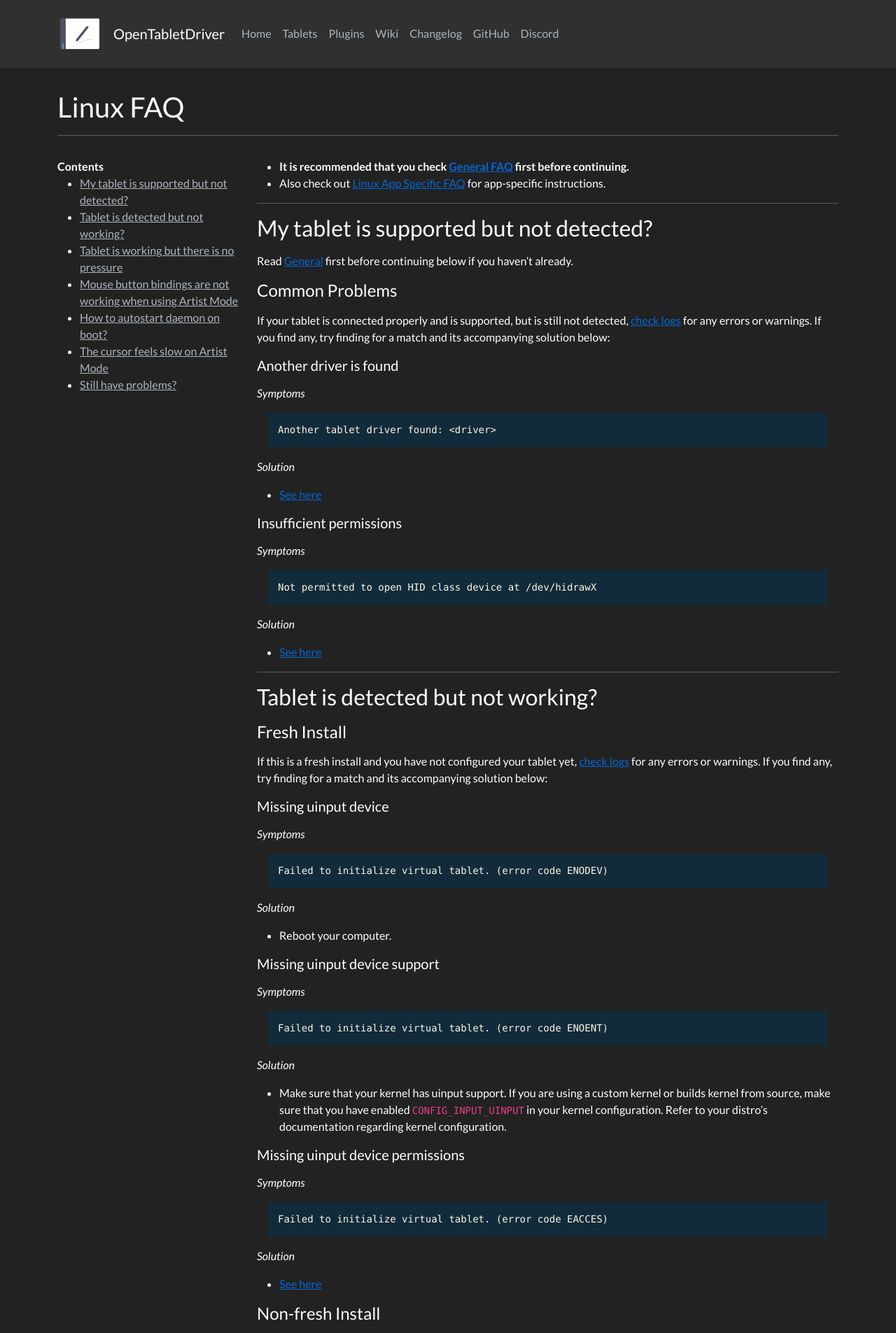
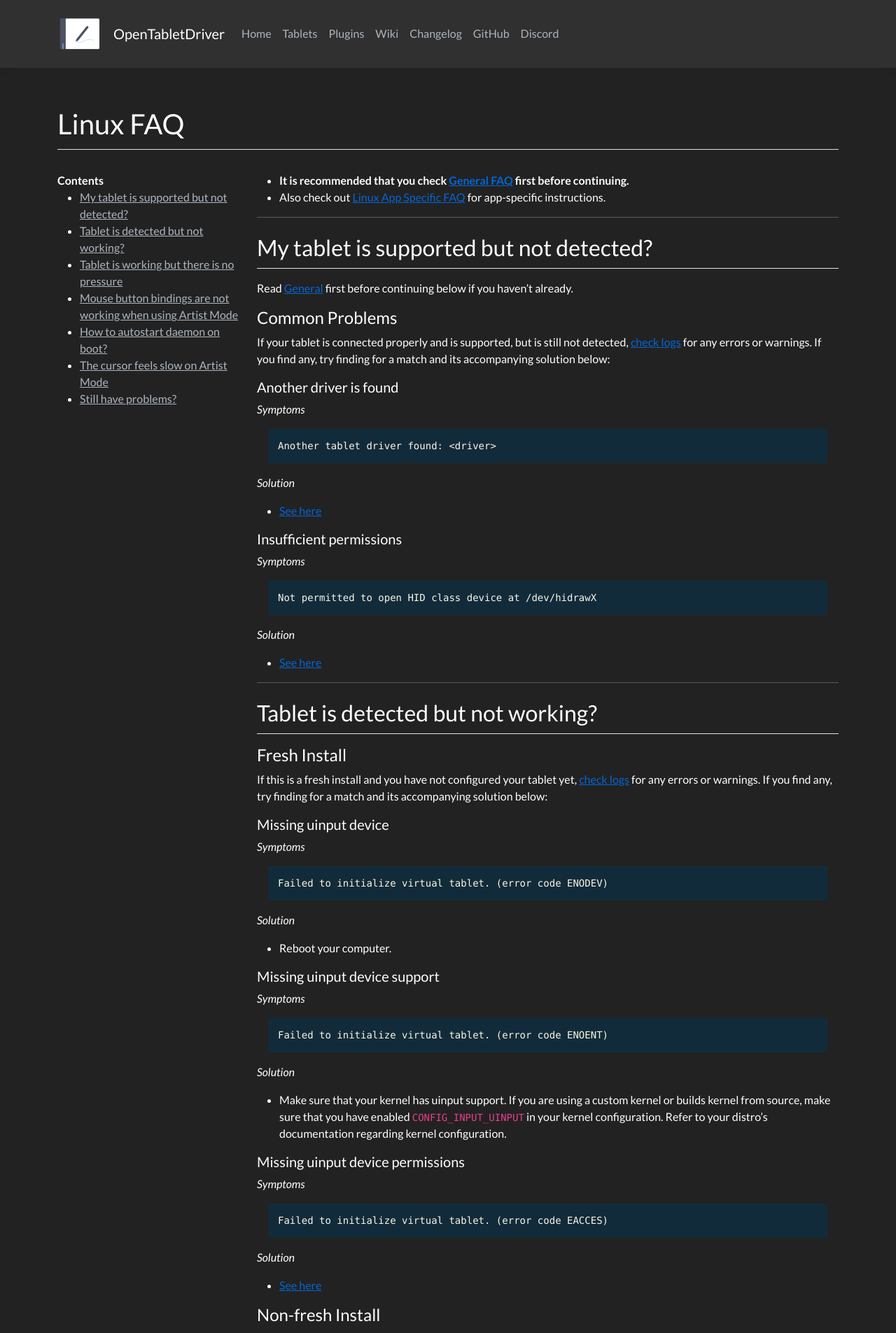
Before and after one commit to OpenTabletDriver/opentabletdriver.github.io, a Jekyll site: the page built from _wiki/FAQ/Linux.md, in a window 1280 px wide. Shown: the top 1905 px of the page at 70% size. Built offline with Jekyll 4.4.1, drawn with Linux system fonts in a browser that asks for light colours; nearby versions of some CDN libraries.

Commit message:
Add border-bottom for ruler

```diff
--- a/_includes/wiki/header.html
+++ b/_includes/wiki/header.html
@@ -1,4 +1,3 @@
 <section class="py-3">
-  <h2>{{ page.title }}</h2>
-  <hr/>
+  <h2 id="page-title">{{ page.title }}</h2>
 </section>
--- a/assets/site.css
+++ b/assets/site.css
@@ -92,12 +92,17 @@ div.highlighter-rouge pre.highlight {
   padding: 1em;
 }
 
-.markdown-content > h5,
-.markdown-content > h4,
-.markdown-content > h3 {
-  margin-bottom: 1rem;
+#page-title {
+  margin-top: 24px;
+  margin-bottom: 16px;
+  padding-bottom: .3em;
+  border-bottom: 1px solid var(--bs-border-color);
 }
 
-.markdown-content > blockquote {
-  margin-left: 1rem;
+.markdown-content > h2,
+.markdown-content > h3 {
+  margin-top: 24px;
+  margin-bottom: 16px;
+  padding-bottom: .3em;
+  border-bottom: 1px solid var(--bs-border-color);
 }
```
